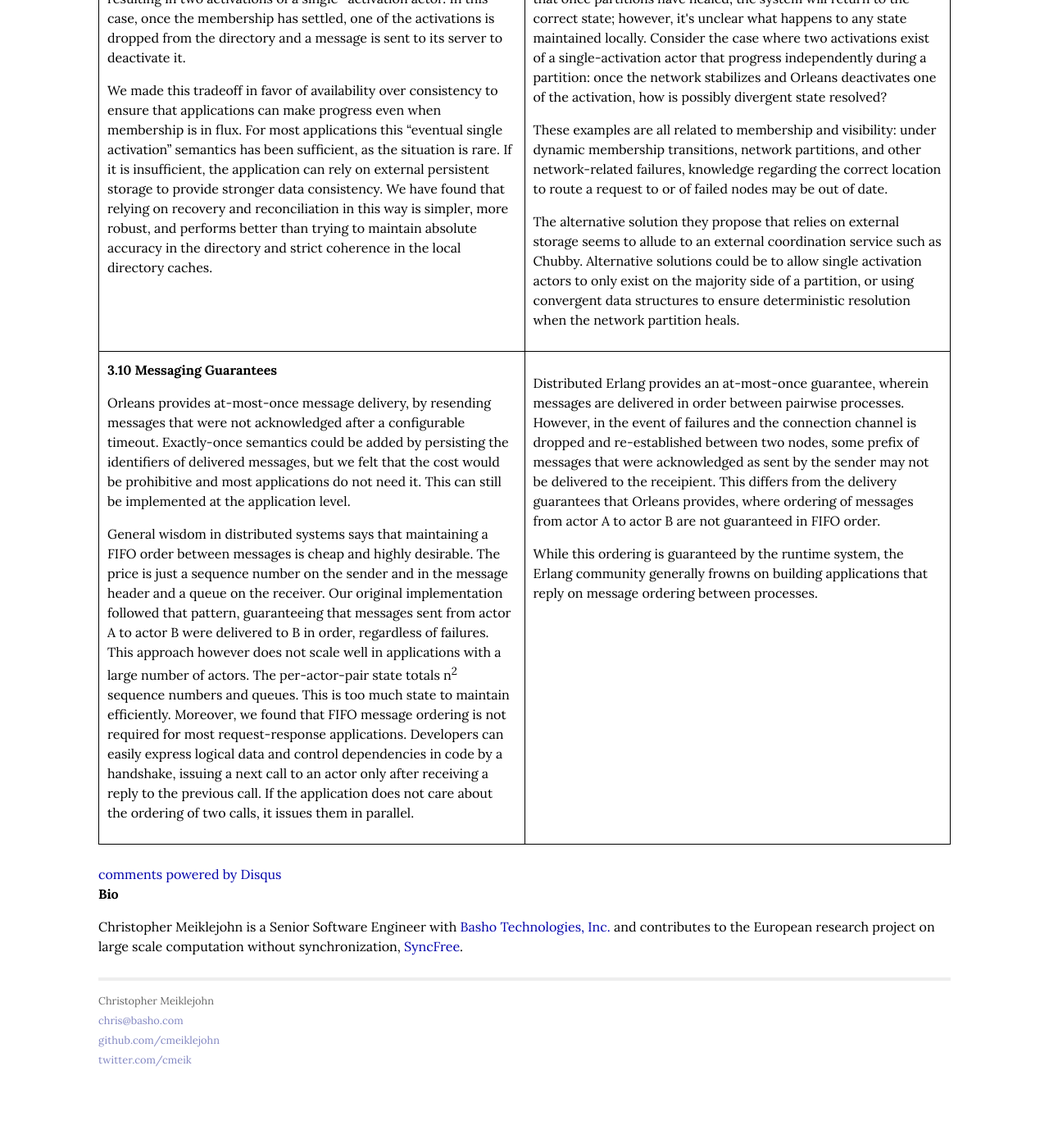
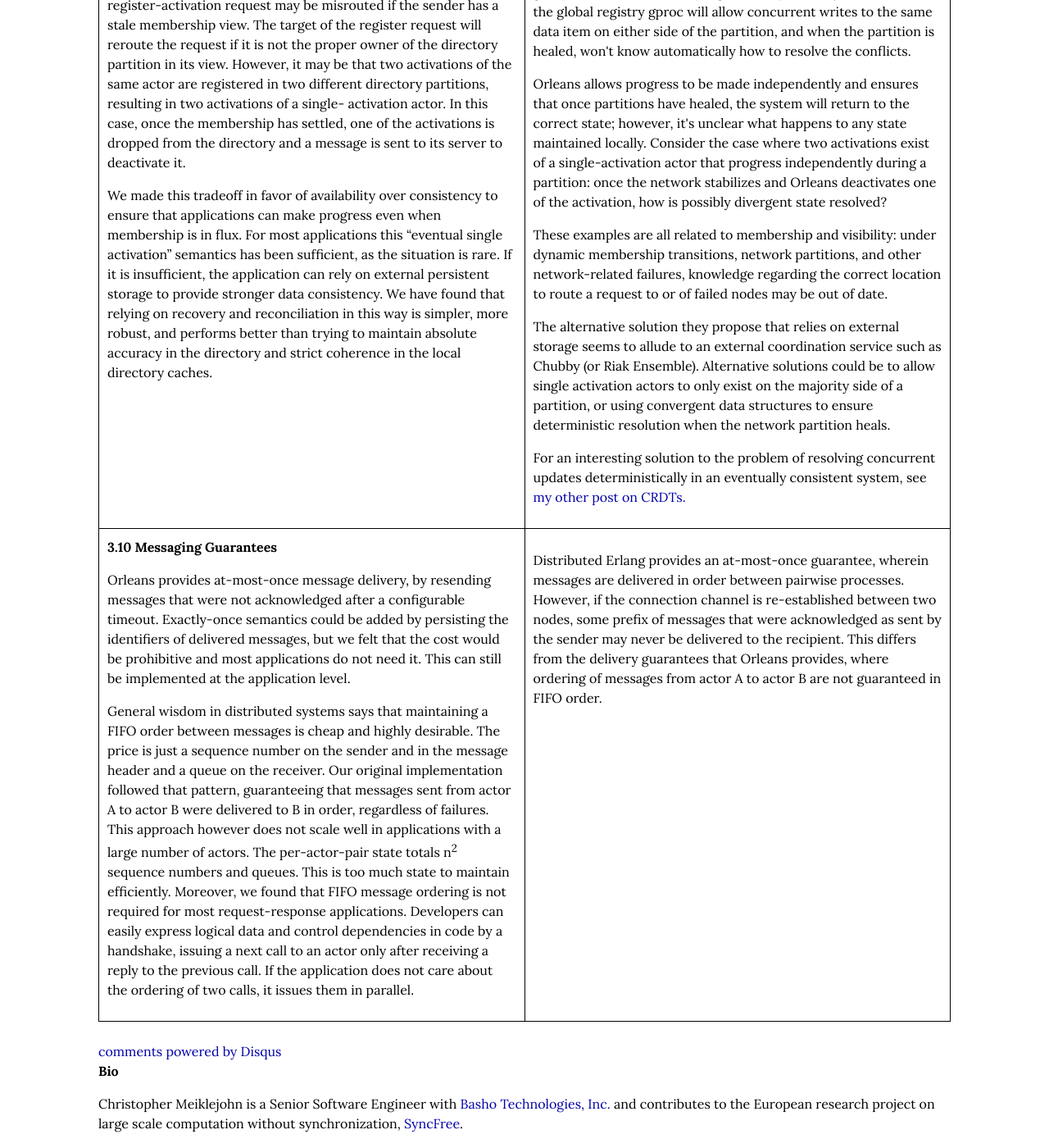
Before and after one commit to cmeiklejohn/cmeiklejohn.github.io, a Jekyll site: the page built from orleans.html, in a window 1280 px wide and 1400 px high, scrolled down 16563 px. Shown: the whole window at 82% size. Built offline with Jekyll 4.4.1, drawn with Linux system fonts in a browser that asks for light colours; comment, search, counter and statistics services are not loaded; before the commit the page ends 17891 px from its top, so only the background shows below that; some of the changed text lies outside the part shown.

Commit message:
Add Orleans comparison adjustments.

```diff
--- a/_layouts/default.html
+++ b/_layouts/default.html
@@ -26,7 +26,8 @@
               <a class="extra" href="/research.html">research</a>
               <a class="extra" href="/publications.html">publications</a>
               <a class="extra" href="/videos.html">videos</a>
-              <a class="extra" href="ChristopherMeiklejohn_CV_2014.pdf">CV</a>
+              <a class="extra" href="/ChristopherMeiklejohn_CV_2014.pdf">CV</a>
+              <a class="extra" href="/orleans.html">orleans</a>
             </div>
 
                 {{ content }}
--- a/orleans.html
+++ b/orleans.html
@@ -364,6 +364,9 @@
       stateless workers, it's of greater importance to either locate
       coordinating activations together and distribute across the
       cluster in a way to minimize hotspots.</p>
+      <p>In the comparison of Section 2.3, we discuss Riak Core's
+      routing mechanism that provides an alternative form of location
+      transparency.</p>
     </td>
   </tr>
   <tr>
@@ -526,6 +529,17 @@
       combined use of sending a message and blocking on a receive
       condition representing the success or failure of the
       operation.</p>
+      <p>That said, the Erlang/OTP abstractions for concurrent
+      programming: gen_server, gen_fsm, gen_event, and their distributed
+      versions provided by Riak Core: riak_core_vnode, provide a solid
+      foundation to build applications with.  Each of these components
+      can be instantiated a number of times, process messages as they
+      arrive in serial, and can choose whether or not they want to send
+      a message as a reply.  These abstractions are modeled as
+      tail-recursive processes that thread their state through each
+      execution: messages arrive, modify local state, replies are
+      possibly sent (now, or schedule for the future!), and new state is
+      generated.</p>
     </td>
   </tr>
   <tr>
@@ -567,12 +581,8 @@
       decides to, it can at any point.</p>
       <p>Given the properties of the Erlang programming language,
       single-assignment, functional, message passing by copying, and
-      per-process heaps, it is not necessary to label code as reentrant.
-      (One notable exception here would be NIFs in Erlang, where
-      preemption may cause a problem with shared resources.)</p>
-      <p>A note on synchronous calls to gen_server's: all calls are
-      asynchronous, but synchronous calls immediately block for a
-      response message with a given timeout.)</p>
+      per-process heaps, it is not necessary to label code as
+      reentrant.</p>
     </td>
   </tr>
   <tr>
@@ -848,7 +858,9 @@
     </td>
     <td>
       <p>Erlang processes process each received message in serial, in
-      the order that they are received.</p>
+      the order that they are "received"; the "receive" primitive can
+      select messages out of the process mailbox in order, or in a user
+      specified order through the use of selective receive.</p>
     </td>
   </tr>
   <tr>
@@ -1073,10 +1085,14 @@
       date.</p>
       <p>The alternative solution they propose that relies on external
       storage seems to allude to an external coordination service such
-      as Chubby.  Alternative solutions could be to allow single
-      activation actors to only exist on the majority side of a
-      partition, or using convergent data structures to ensure
+      as Chubby (or Riak Ensemble).  Alternative solutions could be to
+      allow single activation actors to only exist on the majority side
+      of a partition, or using convergent data structures to ensure
       deterministic resolution when the network partition heals.</p>
+      <p>For an interesting solution to the problem of resolving
+      concurrent updates deterministically in an eventually consistent
+      system, see <a href="/crdt/2014/07/22/readings-in-crdts.html">my
+        other post on CRDTs.</a></p>
     </td>
   </tr>
   <tr>
@@ -1108,15 +1124,12 @@
     <td>
       <p>Distributed Erlang provides an at-most-once guarantee, wherein
       messages are delivered in order between pairwise processes.
-      However, in the event of failures and the connection channel is
-      dropped and re-established between two nodes, some prefix of
-      messages that were acknowledged as sent by the sender may not be
-      delivered to the receipient.  This differs from the delivery
-      guarantees that Orleans provides, where ordering of messages from
-      actor A to actor B are not guaranteed in FIFO order.</p>
-      <p>While this ordering is guaranteed by the runtime system, the
-      Erlang community generally frowns on building applications that
-      reply on message ordering between processes.</p>
+      However, if the connection channel is re-established between two
+      nodes, some prefix of messages that were acknowledged as sent by
+      the sender may never be delivered to the recipient.  This differs
+      from the delivery guarantees that Orleans provides, where ordering
+      of messages from actor A to actor B are not guaranteed in FIFO
+      order.</p>
     </td>
   </tr>
 </table>
```
Also changed, not shown: other parts of orleans.html (+12 -12 lines).
